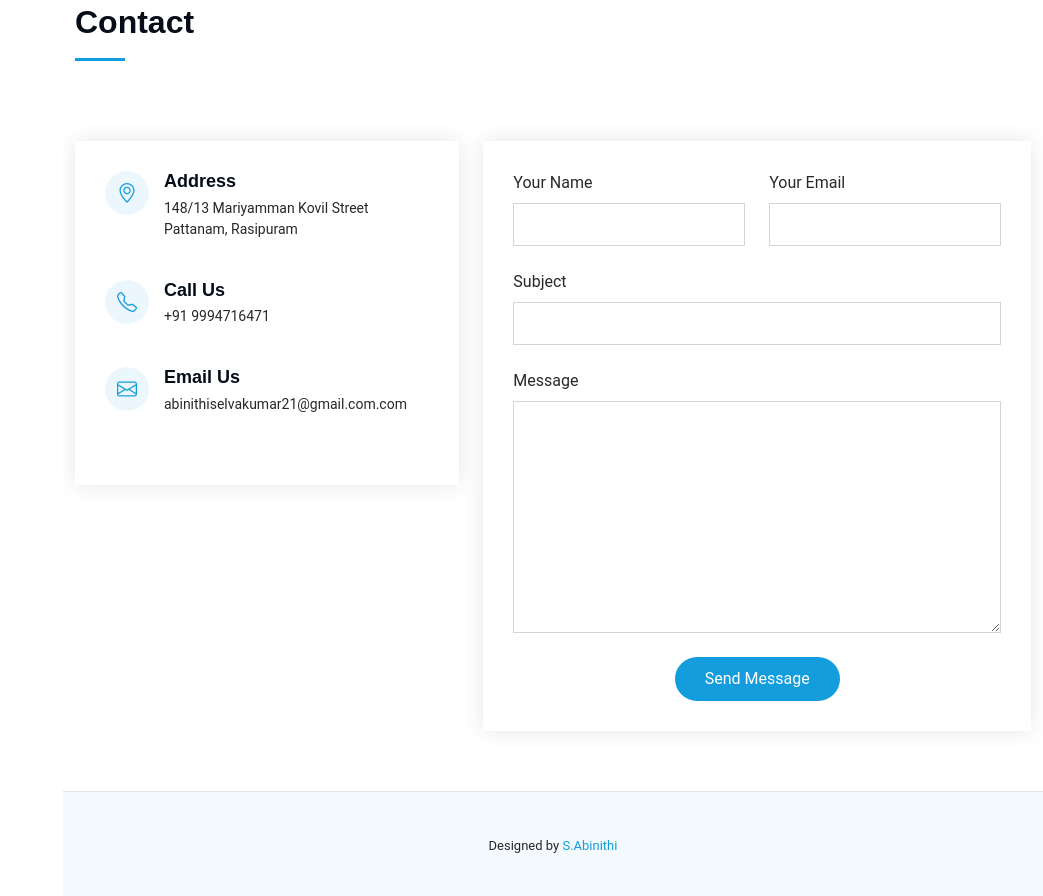
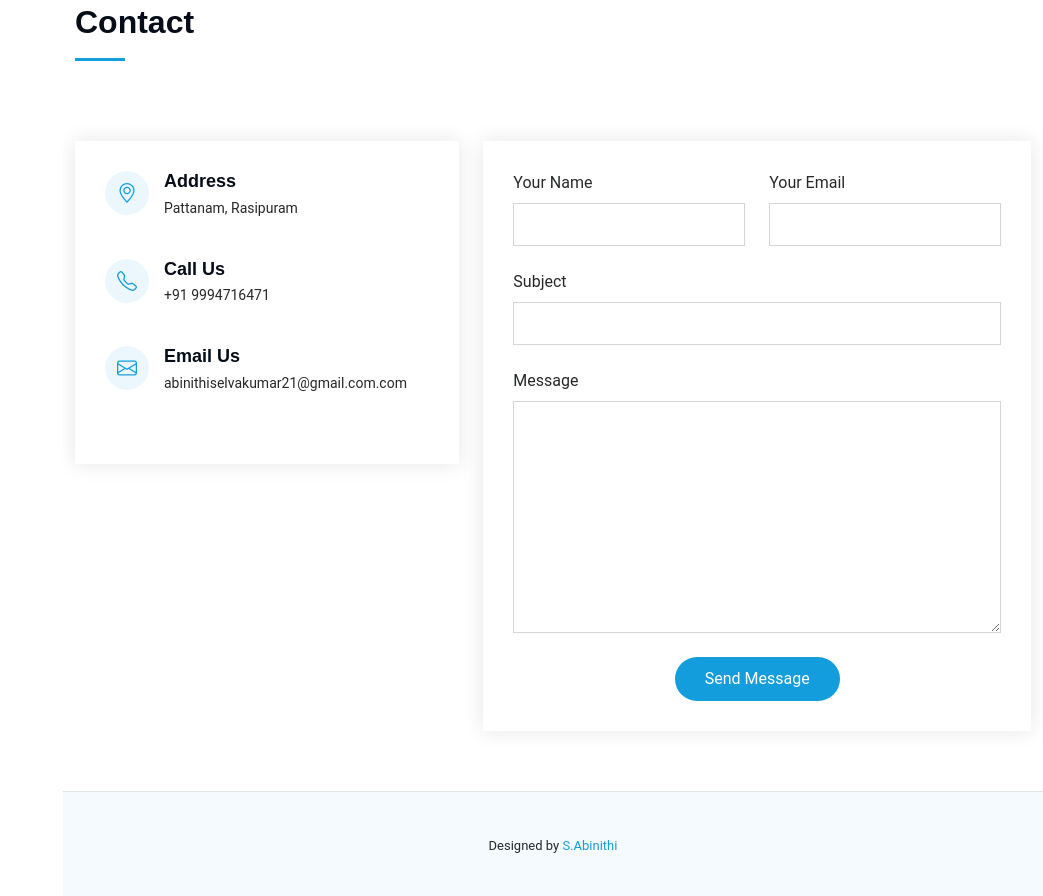
Before and after one commit to Abinithiselvakumar21/abi_portfolio, a plain HTML site: page index.html in a window 1280 px wide. Shown: the part 4181-5077 px from the top of the page, without its empty margins (237-1280 px from the left). Drawn offline with nearby package versions, Linux system fonts and the light colour scheme.

Commit message:
Update index.html

```diff
--- a/index.html
+++ b/index.html
@@ -526,8 +526,8 @@
                 <i class="bi bi-geo-alt flex-shrink-0"></i>
                 <div>
                   <h3>Address</h3>
-                  <p>148/13 Mariyamman Kovil Street <br>
-                    Pattanam, Rasipuram
+                  <p> Pattanam, Rasipuram <br>
+
                   </p>
                 </div>
               </div><!-- End Info Item -->
```
